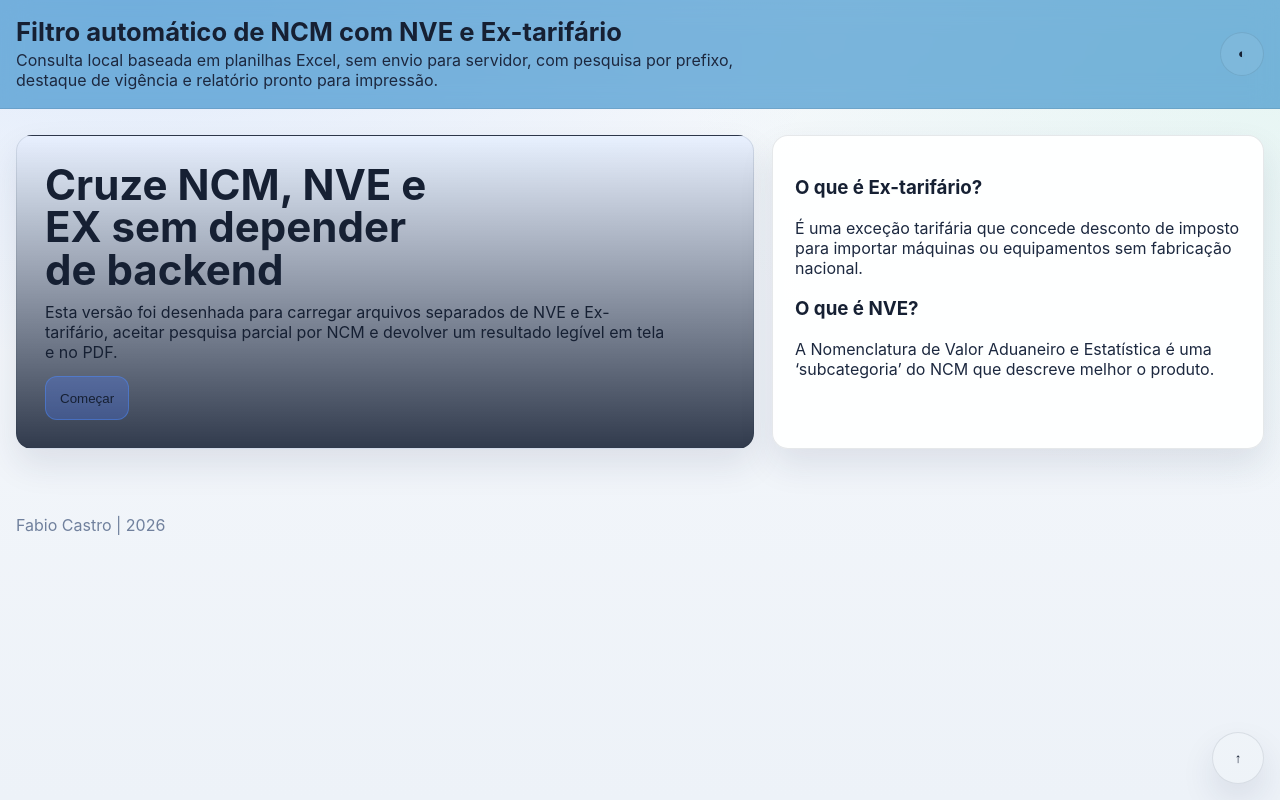
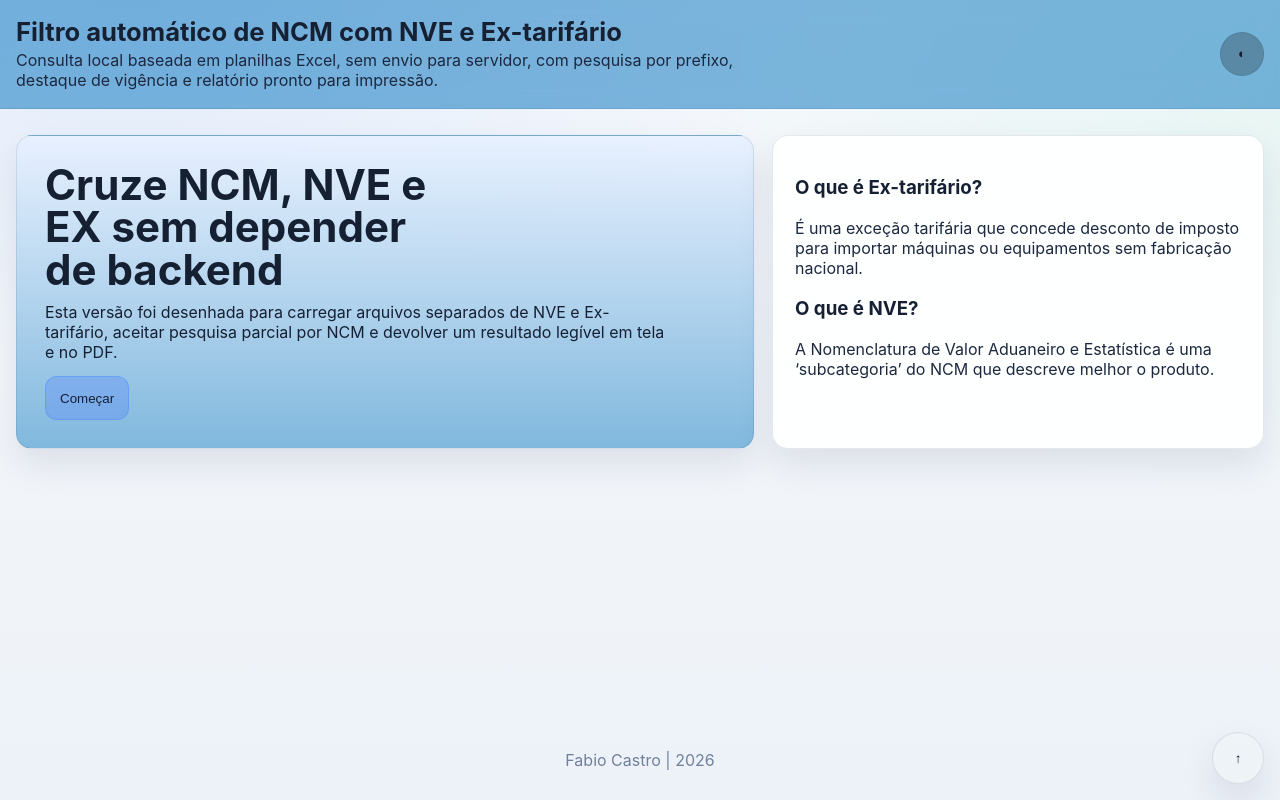
Before and after one commit to fabiodecaztro/filtro_ncm, a plain HTML site: page index.html in a window 1280 px wide. Drawn offline with Linux system fonts and the light colour scheme.

Commit message:
fix: improve layout and styling for light theme elements

```diff
--- a/style.css
+++ b/style.css
@@ -39,11 +39,14 @@ body {
         radial-gradient(1000px 700px at 100% 10%, rgba(61, 220, 151, 0.10), transparent 60%),
         linear-gradient(180deg, #0b1220 0%, #0a1020 100%);
     color: var(--text);
+    display: flex;
+    flex-direction: column;
 }
 
 .container {
     width: min(1280px, calc(100% - 32px));
     margin: 0 auto;
+    ;
 }
 
 .hidden {
@@ -117,6 +120,7 @@ body {
 
 main {
     padding: 26px 0 40px;
+    flex: 1;
 }
 
 .hero {
@@ -440,6 +444,7 @@ tbody tr.expired td {
 footer {
     padding: 8px 0 30px;
     color: var(--faint);
+    text-align: center;
 }
 
 .linkBase {
@@ -473,15 +478,17 @@ body[data-theme="light"] {
         linear-gradient(180deg, #f7f9fc 0%, #edf2f8 100%);
 }
 
+[data-theme="light"] .hero .callout,
 .hero .callout[data-theme="light"] {
     background: linear-gradient(180deg, rgba(76, 141, 255, 0.12), #0071bc7f), var(--card);
 }
 
+[data-theme="light"] .theme-btn,
 .theme-btn[data-theme="light"] {
     background: rgba(0, 0, 0, 0.24);
-    /* color: var(--text); */
 }
 
+[data-theme="light"] .badge-status.valid,
 .badge-status.valid[data-theme="light"] {
     color: #2d8059;
     border-color: rgba(43, 126, 90, 0.45);
```
